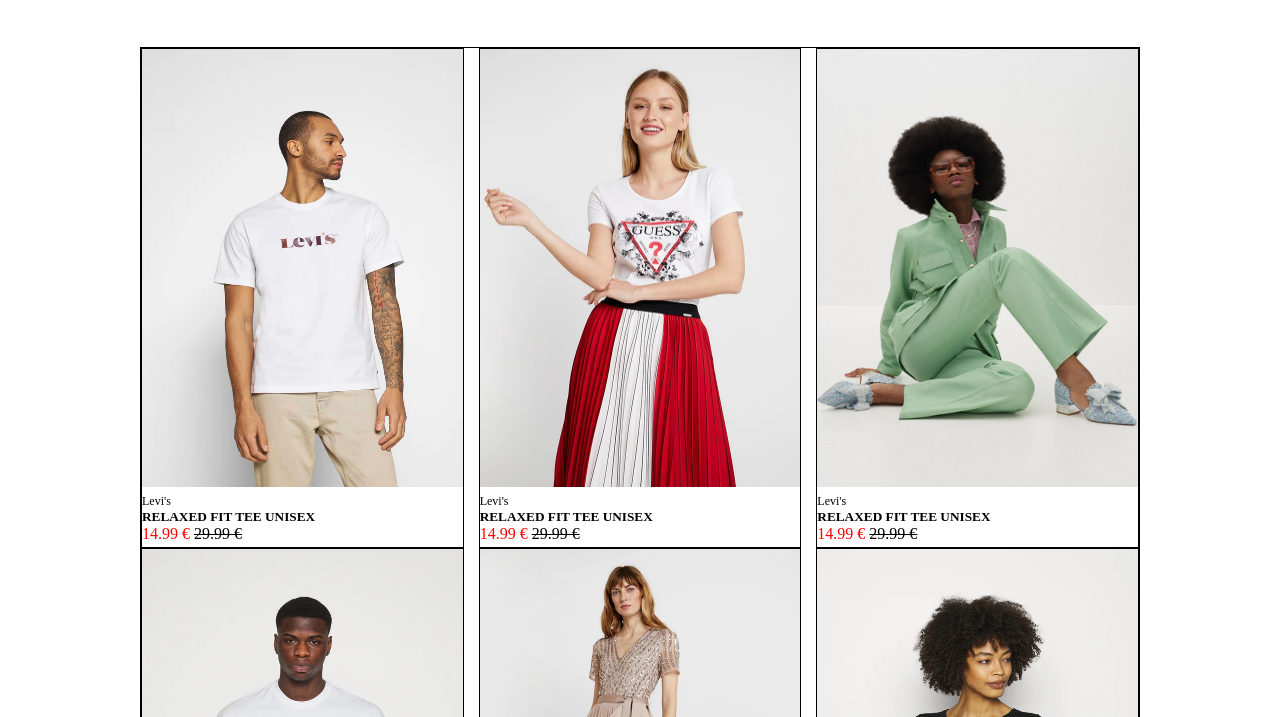
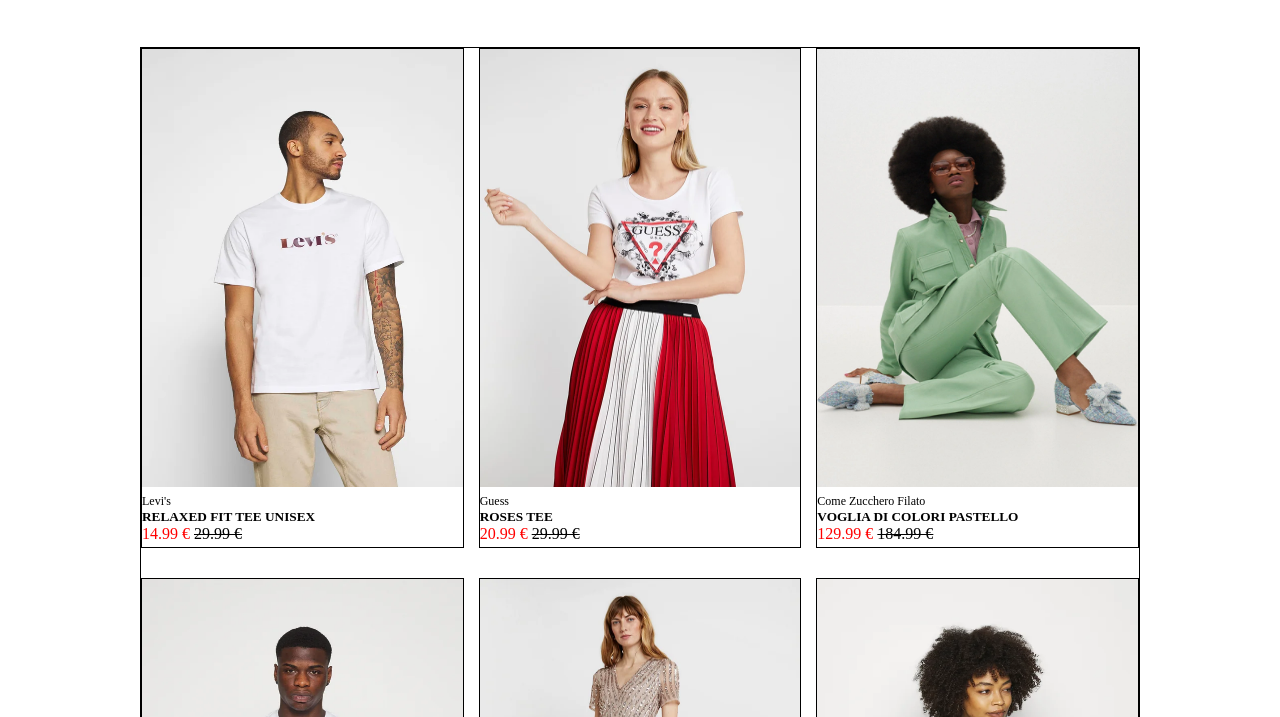
Before and after one commit to lucacappello79/html-css-boolando, a plain HTML site: page index.html in a window 1280 px wide. Shown: the part 83-800 px from the top of the page. Drawn offline with Linux system fonts and the light colour scheme.

Commit message:
fix applied fixed position to nav bar applied top padding to body

```diff
--- a/css/stye.css
+++ b/css/stye.css
@@ -1,3 +1,7 @@
+body{
+    padding-top: 80px;
+}
+
 *{
     margin: 0;
     padding: 0;
@@ -10,6 +14,9 @@ a{
 }
 
 nav{
+    position: fixed;
+    top: 0;
+    left: 0;
     width: 100%;
     height: 80px;
     background-color: rgb(255, 105, 0);
@@ -72,6 +79,10 @@ main{
     gap: 15px;
 }
 
+#row.row-top{
+    margin-bottom: 30px;
+}
+
 #card{
     width: calc(100% / 3);
     height: 500px;
--- a/index.html
+++ b/index.html
@@ -35,7 +35,7 @@
 
         <main>
             <div class="main-inner">
-                <div id="row">
+                <div id="row" class="row-top">
                     <div id="card">
                         <img src="img/1.webp" alt="fnf">
                         <div class="caption">
@@ -48,24 +48,24 @@
                     <div id="card">
                         <img src="img/2.webp" alt="fnf">
                         <div class="caption">
-                            <span class="brand">Levi's</span>
-                            <h5>RELAXED FIT TEE UNISEX</h5>
-                            <span class="discounted-price">14.99 €</span>
+                            <span class="brand">Guess</span>
+                            <h5>ROSES TEE</h5>
+                            <span class="discounted-price">20.99 €</span>
                             <span class="full-price">29.99 €</span>
                         </div>
                     </div>
                     <div id="card">
                         <img src="img/3.webp" alt="fnf">
                         <div class="caption">
-                            <span class="brand">Levi's</span>
-                            <h5>RELAXED FIT TEE UNISEX</h5>
-                            <span class="discounted-price">14.99 €</span>
-                            <span class="full-price">29.99 €</span>
+                            <span class="brand">Come Zucchero Filato</span>
+                            <h5>VOGLIA DI COLORI PASTELLO</h5>
+                            <span class="discounted-price">129.99 €</span>
+                            <span class="full-price">184.99 €</span>
                         </div>
                     </div>
                 </div>
 
-                <div id="row">
+                <div id="row" class="row-bottom">
                     <div id="card">
                         <img src="img/4.webp" alt="fnf">
                         <div class="caption">
```
